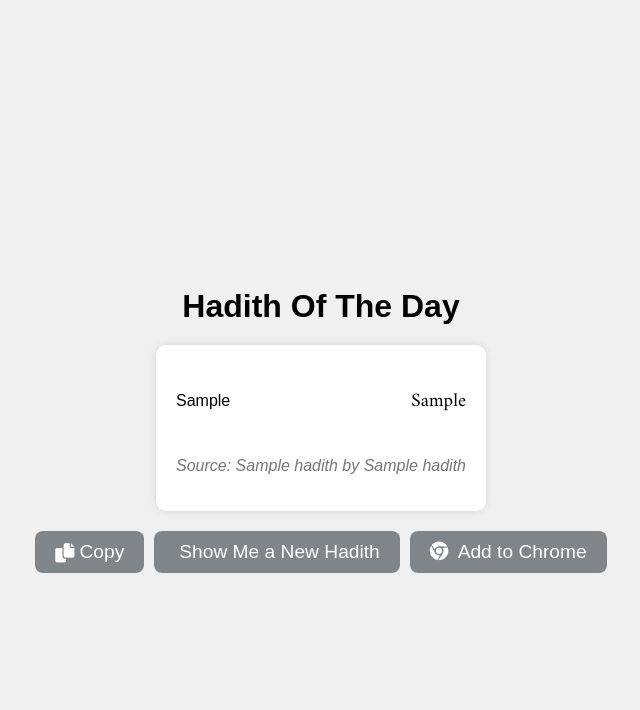
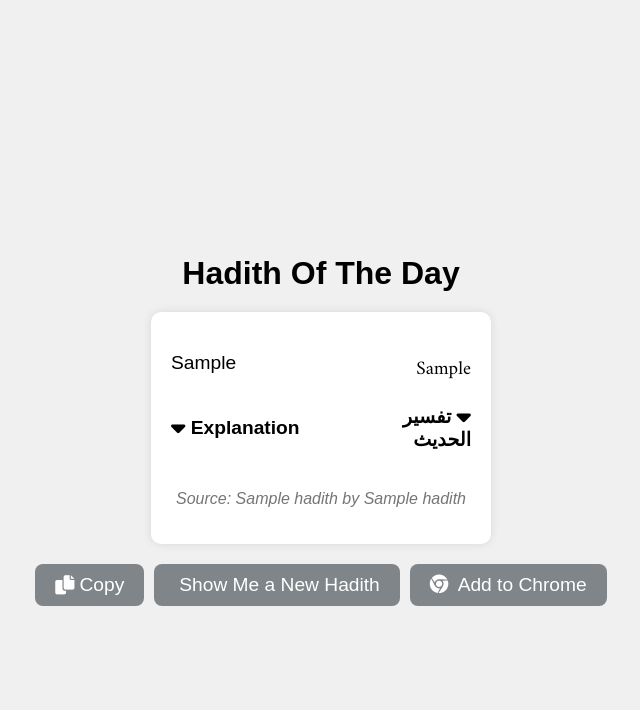
Before and after one commit to daily-islamic-hadith/web-app, a Flask app: template server/hadith_app/templates/index.html in a window 1280 px wide. Shown: the top 710 px of the page, without its empty margins (319-959 px from the left). Run offline with Flask 3, Linux system fonts and the light colour scheme; the template is opened without the code that fills it: most values are stand-ins (such as "Sample title", 1, 10 or a date in 2020); parts of the project's set-up code (start-up, migrations or seed data) failed here and were passed over; some libraries are stand-ins or nearby versions.

Commit message:
add explain hadith feature BE and FE

```diff
--- a/server/hadith_app/service/hadith_service.py
+++ b/server/hadith_app/service/hadith_service.py
@@ -26,6 +26,8 @@ class HadithDto:
     hadithEnglish: str
     bookName: Optional[str] = None
     bookWriterName: Optional[str] = None
+    hadithExplanationArabic: Optional[str] = None
+    hadithExplanationEnglish: Optional[str] = None
 
 
 def get_hadith_by_mode(hadith_fetch_mode):
@@ -166,5 +168,7 @@ def to_dto(hadith_meta: HadithMeta) -> Optional[HadithDto]:
         hadith_entity.get('hadithArabic'),
         hadith_entity.get('hadithEnglish'),
         book.get('bookName'),
-        book.get('writerName')
+        book.get('writerName'),
+        hadith_meta.ar_explanation,
+        hadith_meta.en_explanation
     )
--- a/server/hadith_app/static/css/style.css
+++ b/server/hadith_app/static/css/style.css
@@ -25,15 +25,55 @@ h1 {
     overflow-y: auto;
 }
 
-.quote-container p#quoteArabic {
+.quote-container p.quoteArabic {
     font-family: 'Amiri', serif;
     direction: rtl;
+    font-size: 1.2em;
+}
+
+.quote-container p.quoteEnglish {
+    direction: ltr;
     font-size: 1.2em;
 }
 
 .quote-container p#source {
     color: #757575;
     font-style: italic;
+}
+
+details summary {
+    font-weight: bold;
+    font-size: 1.2em;
+    margin-block-end: 1em;
+    cursor: pointer;
+    list-style: none;
+    align-items: center;
+    justify-content: space-between;
+    transition: all 0.3s ease;
+}
+
+summary i {
+    font-size: 1.2em;
+    transition: transform 0.3s ease;
+    vertical-align: bottom;
+}
+
+details[open] summary i {
+    transform: rotate(180deg);
+}
+
+summary p {
+    margin-block-start: 0;
+}
+
+#summary_mob_title {
+    display: inline-block;
+    text-align: center;
+    justify-content: center;
+}
+
+#summary_en_title, #summary_ar_title {
+    display: none;
 }
 
 @media (min-width: 768px) {
@@ -44,14 +84,13 @@ h1 {
     .quote-container div.quotes {
         display: flex;
         justify-content: space-between;
-        align-items: center;
     }
-    #quoteEnglish {
+    .quoteEnglish {
         flex: 1;
         text-align: left;
         margin-right: 20px;
     }
-    #quoteArabic {
+    .quoteArabic {
         flex: 1;
         text-align: right;
         direction: rtl;
@@ -60,6 +99,19 @@ h1 {
     #source {
         text-align: center;
         margin-top: 20px;
+    }
+
+    details summary {
+        display: flex;
+        font-weight: bold;
+    }
+
+    #summary_mob_title {
+        display: none;
+    }
+
+    #summary_en_title, #summary_ar_title {
+        display: inline-block;
     }
 }
 
--- a/server/hadith_app/static/js/scripts.js
+++ b/server/hadith_app/static/js/scripts.js
@@ -17,36 +17,46 @@ async function fetchNewHadith() {
         const json_response = await response.json();
         if (json_response) {
             if (response.ok) {
-                const quoteEnglish = json_response.hadithEnglish || 'English version not available';
-                const quoteArabic = json_response.hadithArabic || 'Arabic version not available';
+                const hadithEnglish = json_response.hadithEnglish || 'English version not available';
+                const hadithArabic = json_response.hadithArabic || 'Arabic version not available';
+                const exp_ar = json_response.hadithExplanationArabic;
+                const exp_en = json_response.hadithExplanationEnglish;
                 const bookName = json_response.bookName || 'Book name not available';
                 const writerName = json_response.bookWriterName || 'Writer name not available';
                 const source = `Source: ${bookName} by ${writerName}`;
-                document.getElementById('quoteEnglish').textContent = quoteEnglish;
-                document.getElementById('quoteArabic').textContent = quoteArabic;
+                document.getElementById('hadithEnglish').textContent = hadithEnglish;
+                document.getElementById('hadithArabic').textContent = hadithArabic;
                 document.getElementById('source').textContent = source;
                 document.getElementById("reference").value = json_response.reference;
+                document.getElementById("exp_en").textContent = exp_en ? exp_en : 'Explanation not found';
+                document.getElementById("exp_ar").textContent = exp_ar ? exp_ar : 'لا يوجد تفسير';
 
                 // Show the copy button after successful fetch
                 document.getElementById('copyButton').style.display = 'flex';
             } else {
-                document.getElementById('quoteEnglish').textContent = json_response.error;
-                document.getElementById('quoteArabic').textContent = '';
+                document.getElementById('hadithEnglish').textContent = json_response.error;
+                document.getElementById('hadithArabic').textContent = '';
                 document.getElementById('source').textContent = '';
                 document.getElementById("reference").value = '';
+                document.getElementById("exp_en").textContent = '';
+                document.getElementById("exp_ar").textContent = '';
             }
         } else {
-            document.getElementById('quoteEnglish').textContent = 'Somthing went wrong. Please try again later.';
-            document.getElementById('quoteArabic').textContent = 'حدث خطأ ما. يرجى المحاولة مرة أخرى في وقت لاحق.';
+            document.getElementById('hadithEnglish').textContent = 'Somthing went wrong. Please try again later.';
+            document.getElementById('hadithArabic').textContent = 'حدث خطأ ما. يرجى المحاولة مرة أخرى في وقت لاحق.';
             document.getElementById('source').textContent = '';
             document.getElementById("reference").value = '';
+            document.getElementById("exp_en").textContent = '';
+            document.getElementById("exp_ar").textContent = '';
         }
     } catch (error) {
         console.error('Failed to fetch the hadith:', error);
-        document.getElementById('quoteEnglish').textContent = 'Failed to fetch hadith. Please try again later.';
-        document.getElementById('quoteArabic').textContent = 'حدث خطأ ما. يرجى المحاولة مرة أخرى في وقت لاحق.';
+        document.getElementById('hadithEnglish').textContent = 'Failed to fetch hadith. Please try again later.';
+        document.getElementById('hadithArabic').textContent = 'حدث خطأ ما. يرجى المحاولة مرة أخرى في وقت لاحق.';
         document.getElementById('source').textContent = '';
         document.getElementById("reference").value = '';
+        document.getElementById("exp_en").textContent = '';
+        document.getElementById("exp_ar").textContent = '';
     }
 }
 
@@ -64,10 +74,10 @@ function detectBrowser() {
 }
 
 async function copyToClipboard() {
-    const quoteEnglish = document.getElementById('quoteEnglish').textContent;
-    const quoteArabic = document.getElementById('quoteArabic').textContent;
+    const hadithEnglish = document.getElementById('hadithEnglish').textContent;
+    const hadithArabic = document.getElementById('hadithArabic').textContent;
     const source = document.getElementById('source').textContent;
-    const textToCopy = `${quoteEnglish}\n\n${quoteArabic}\n\n${source}`;
+    const textToCopy = `${hadithEnglish}\n\n${hadithArabic}\n\n${source}`;
 
     try {
         await navigator.clipboard.writeText(textToCopy);
--- a/server/hadith_app/templates/index.html
+++ b/server/hadith_app/templates/index.html
@@ -21,14 +21,26 @@
 <div class="quote-container" role="main" aria-live="polite">
     {% if hadith is defined and hadith is not none %}
         <div class="quotes">
-            <p id="quoteEnglish">{{ hadith.hadithEnglish|e }}</p>
-            <p id="quoteArabic" lang="ar">{{ hadith.hadithArabic|e }}</p>
+            <p id="hadithEnglish" class="quoteEnglish">{{ hadith.hadithEnglish|e }}</p>
+            <p id="hadithArabic" class="quoteArabic" lang="ar">{{ hadith.hadithArabic|e }}</p>
         </div>
+        <details>
+            <summary>
+                <div id="summary_en_title" class="quoteEnglish"><i class="fas fa-caret-down"></i> Explanation</div>
+                <div id="summary_ar_title" class="quoteArabic"><i class="fas fa-caret-down"></i> تفسير الحديث</div>
+                <div id="summary_mob_title"><i class="fas fa-caret-down"></i> Explanation تفسير الحديث</div>
+            </summary>
+            <div class="quotes">
+                <p id="exp_en" class="quoteEnglish" lang="en">{{ hadith.hadithExplanationEnglish|e }}</p>
+                <p id="exp_ar" class="quoteArabic" lang="ar">{{ hadith.hadithExplanationArabic|e }}</p>
+            </div>
+        </details>
+
         <p id="source">Source: {{ hadith.bookName|e }} by {{ hadith.bookWriterName|e }}</p>
         <input id="reference" type="hidden" value="{{ hadith.reference }}"/>
     {% else %}
-        <p id="quoteEnglish">{{ error|e }}</p>
-        <p id="quoteArabic" lang="ar"></p>
+        <p id="hadithEnglish" class="quoteEnglish">{{ error|e }}</p>
+        <p id="hadithArabic" class="quoteArabic" lang="ar"></p>
         <p id="source"></p>
         <input id="reference" type="hidden" value=""/>
     {% endif %}
```
Also changed, not shown: server/hadith_app/dao/hadith_dao.py (+11 -3 lines), server/hadith_app/models.py (+3 -4 lines).
